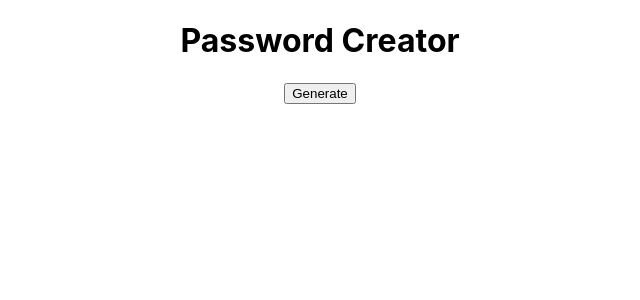
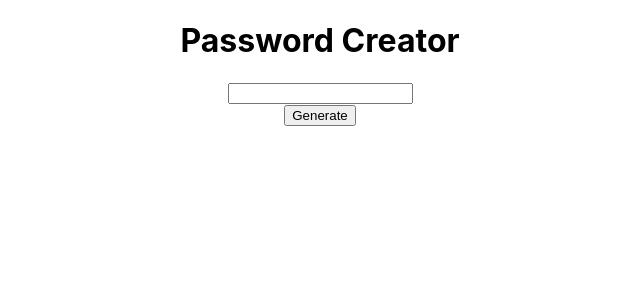
Before and after one commit to taymitsu/redux-password-app, a React (Create React App) app: page / in a window 1280 px wide. Shown: the top 300 px of the page, without its empty margins (320-960 px from the left). Built offline with nearby package versions, Linux system fonts and the light colour scheme.

Commit message:
password component displays in text field

```diff
--- a/src/Password.js
+++ b/src/Password.js
@@ -18,9 +18,15 @@ function Password() {
 
   return (
     <div>
-      <div>{password}</div>
+      <input
+      type="text"
+      onChange={(e) => setPassword(e.target.value)}
+      value={password}
+      />
       <div>
-        <button onClick={() => generatePassword(setPassword)}>Generate</button>
+        <button onClick={(e) => {
+          generatePassword(setPassword)
+          }}>Generate</button>
       </div>
     </div>
   );
```
